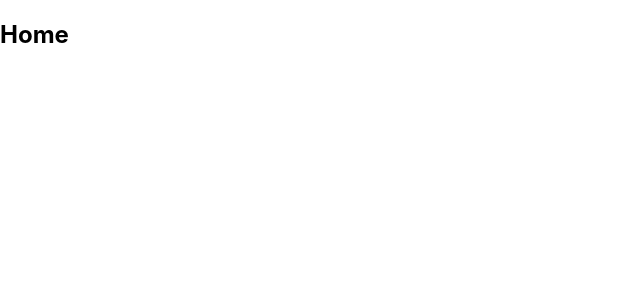
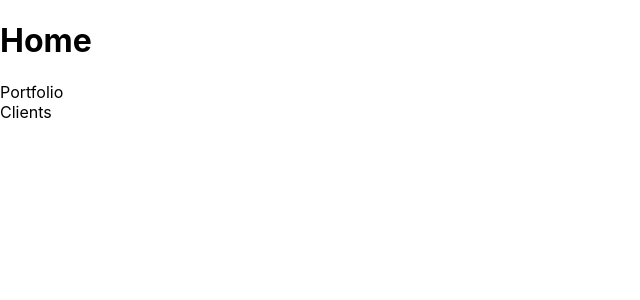
Before and after one commit to martinsgabriel1956/next_file-based_routing, a Next.js app: page / in a window 1280 px wide. Shown: the top 300 px of the page, without its empty margins (0-640 px from the left). Built offline with nearby package versions, Linux system fonts and the light colour scheme.

Commit message:
feat: navigation with link component

```diff
--- a/pages/index.js
+++ b/pages/index.js
@@ -1,3 +1,16 @@
+import Link from "next/link";
+
 export default function Home() {
-  return <h2>Home</h2>;
+  return (
+    <>
+      <h1>Home</h1>
+      <div>
+        <Link href="/portfolio">Portfolio</Link>
+      </div>
+
+      <div>
+        <Link href="/clients">Clients</Link>
+      </div>
+    </>
+  );
 }
```
